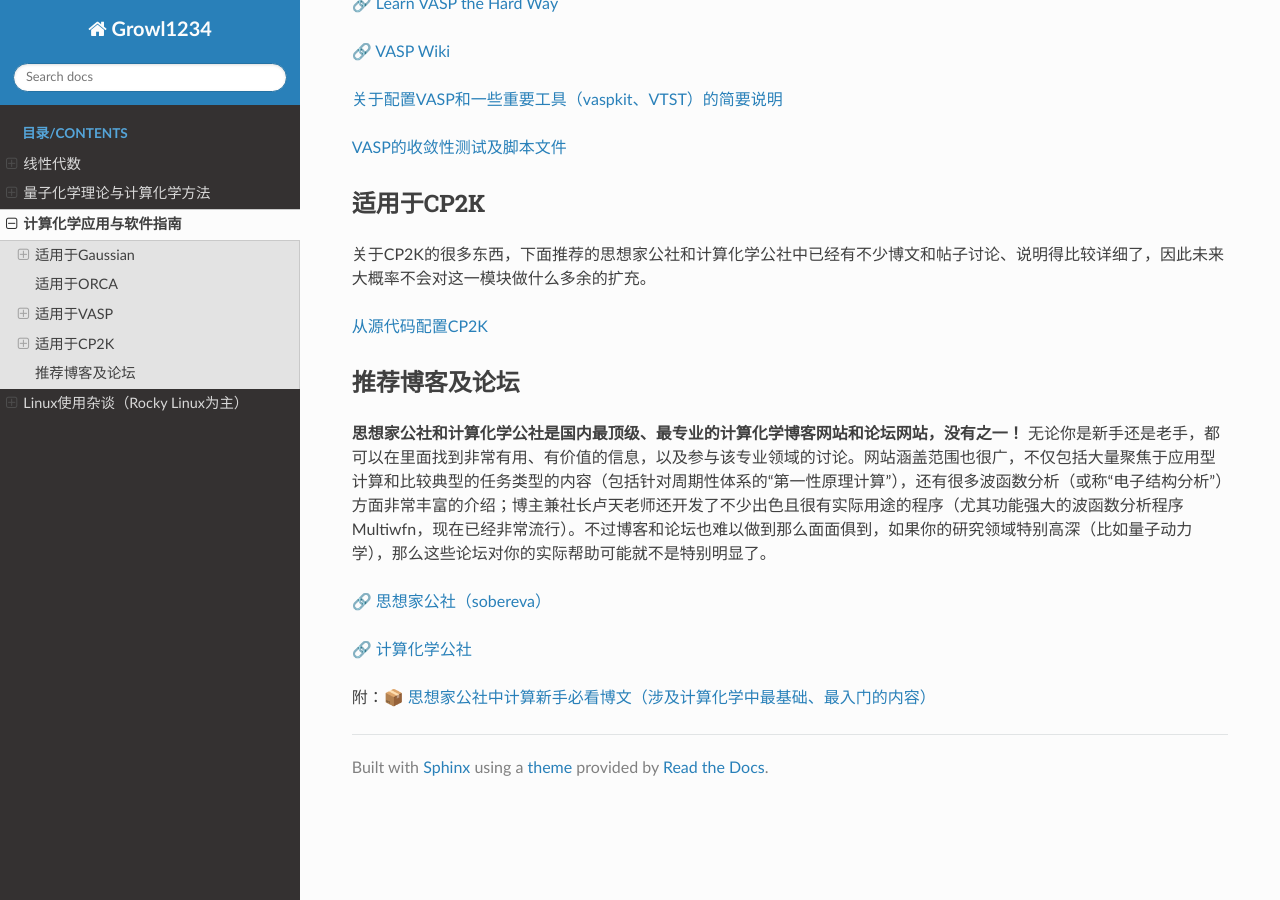
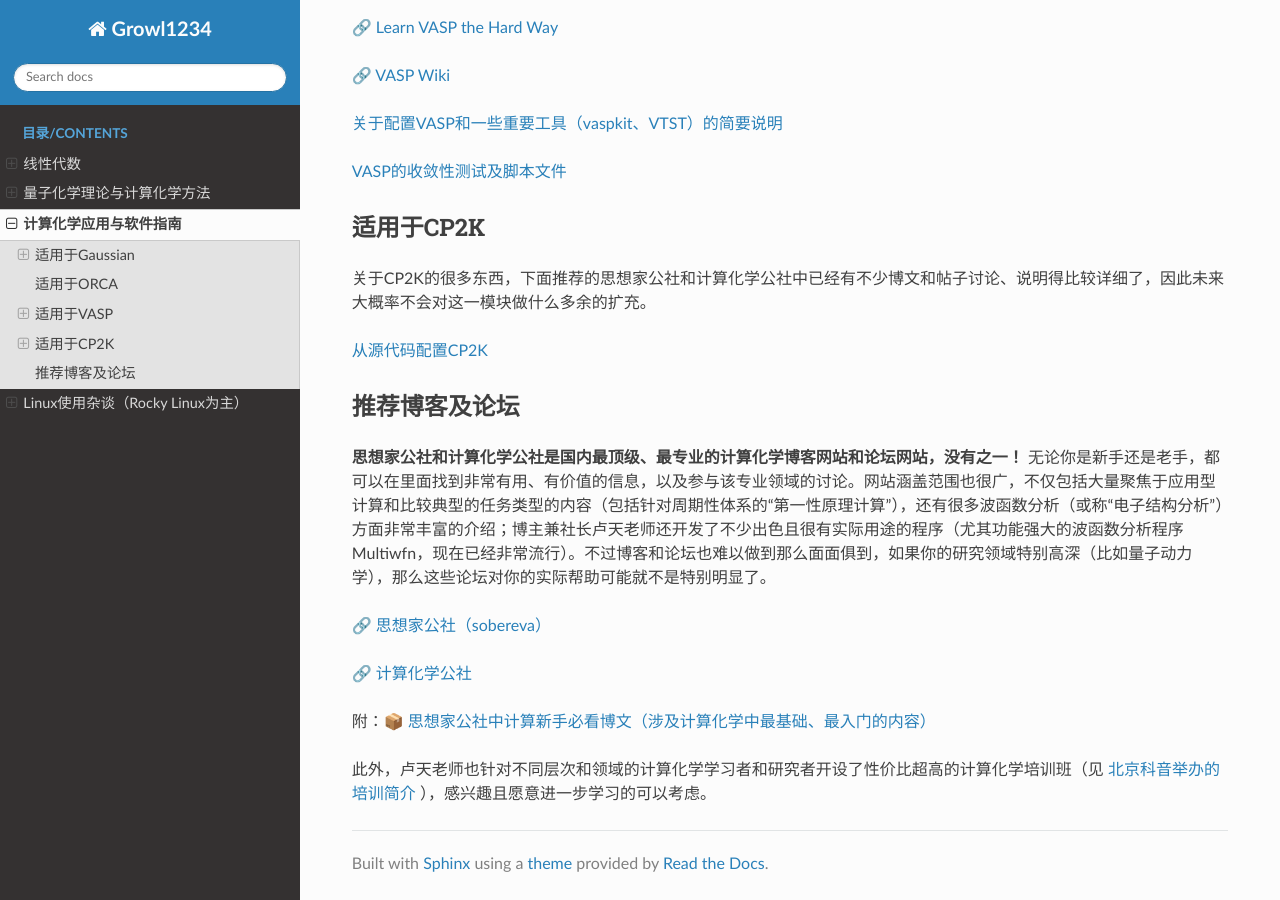
Before and after one commit to Growl1234/RTDProject, a Sphinx documentation site: the page built from source/applications/index.rst, in a window 1280 px wide and 900 px high, scrolled down 713 px. Built offline with Sphinx 7.4.7 and the Read the Docs theme 3.1.0, drawn with Linux system fonts in a browser that asks for light colours; some of the changed text lies outside the part shown.

Commit message:
Update index.rst

```diff
--- a/source/applications/index.rst
+++ b/source/applications/index.rst
@@ -2,7 +2,7 @@
 ======================
 
 
-这里收录了一些关于如何应用计算化学和使用计算化学程序的资料，其中包含大量外部链接。
+这里收录了一些关于如何应用计算化学和使用计算化学程序的资料，其中包含大量外部链接。 **最底下的“推荐博客及论坛”一定不要忘记收藏！**
 
 注意，关于VASP和CP2K的程序配置相关的说明都是完全基于Linux的（不同的外部链接基于的分发可能不同，但完全可以举一反三），一些相关的基本指令如果不会请自己在网上搜索和练习，这里不是Linux新手教程。
 
@@ -69,3 +69,5 @@
 `🔗 计算化学公社 <http://bbs.keinsci.com/forum.php>`_
 
 附：`📦 思想家公社中计算新手必看博文（涉及计算化学中最基础、最入门的内容） <../_static/pdf/Sobereva.zip>`_
+
+此外，卢天老师也针对不同层次和领域的计算化学学习者和研究者开设了性价比超高的计算化学培训班（见 `北京科音举办的培训简介 <http://www.keinsci.com/workshop.html>`_ ），感兴趣且愿意进一步学习的可以考虑。
```
